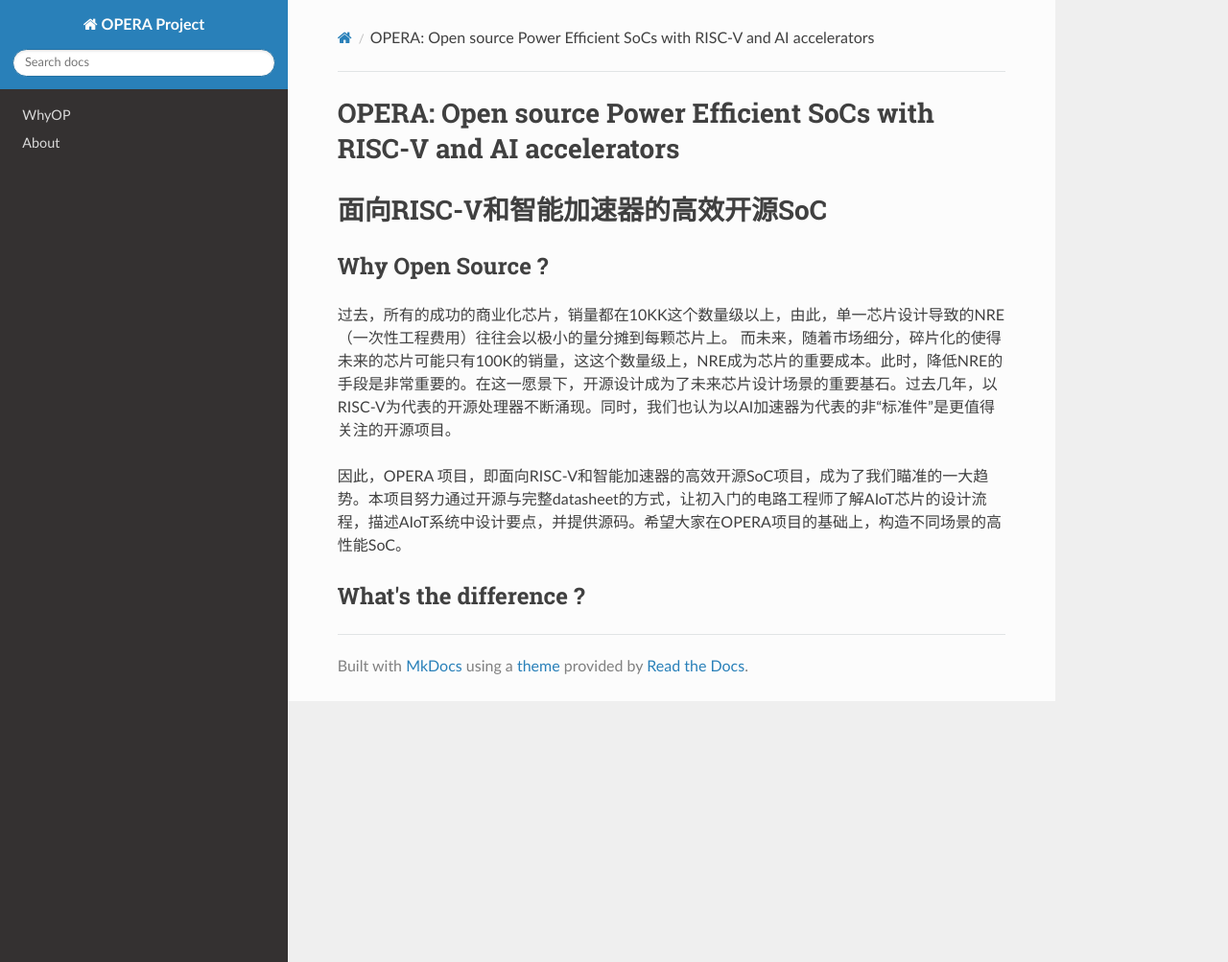
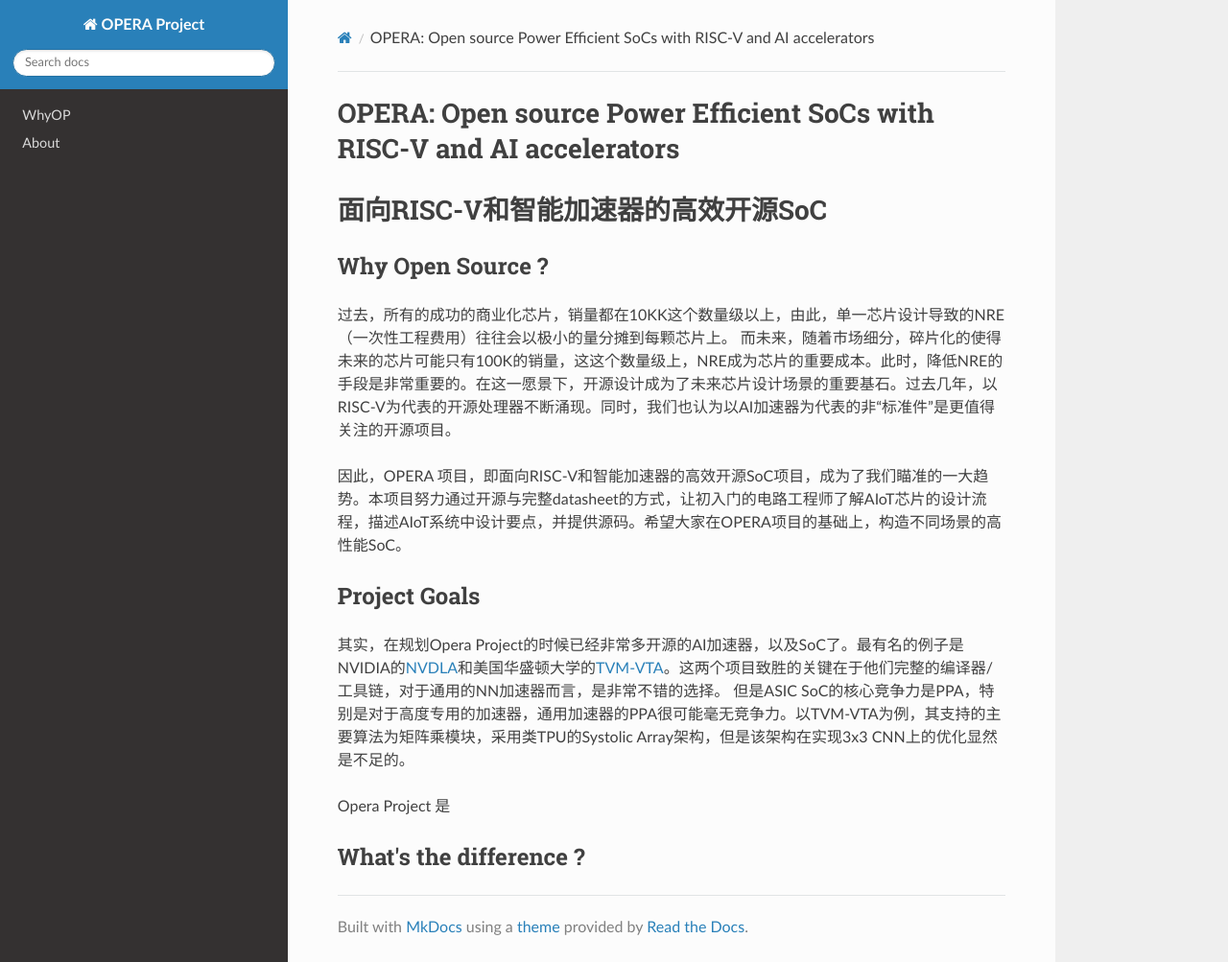
Before and after one commit to cihlab/operadoc, an MkDocs documentation site: the page built from docs/index.md, in a window 1280 px wide and 1003 px high. Shown: the whole window at 96% size. Built offline with MkDocs 1.6.1, drawn with Linux system fonts in a browser that asks for light colours; nearby versions of some CDN libraries.

Commit message:
Update index.md

```diff
--- a/docs/index.md
+++ b/docs/index.md
@@ -8,4 +8,11 @@
 
 因此，OPERA 项目，即面向RISC-V和智能加速器的高效开源SoC项目，成为了我们瞄准的一大趋势。本项目努力通过开源与完整datasheet的方式，让初入门的电路工程师了解AIoT芯片的设计流程，描述AIoT系统中设计要点，并提供源码。希望大家在OPERA项目的基础上，构造不同场景的高性能SoC。
 
+## Project Goals
+
+其实，在规划Opera Project的时候已经非常多开源的AI加速器，以及SoC了。最有名的例子是NVIDIA的[NVDLA](nvdla.org)和美国华盛顿大学的[TVM-VTA](https://docs.tvm.ai/vta/index.html)。这两个项目致胜的关键在于他们完整的编译器/工具链，对于通用的NN加速器而言，是非常不错的选择。
+但是ASIC SoC的核心竞争力是PPA，特别是对于高度专用的加速器，通用加速器的PPA很可能毫无竞争力。以TVM-VTA为例，其支持的主要算法为矩阵乘模块，采用类TPU的Systolic Array架构，但是该架构在实现3x3 CNN上的优化显然是不足的。
+
+Opera Project 是
+
 ## What's the difference ?
```
